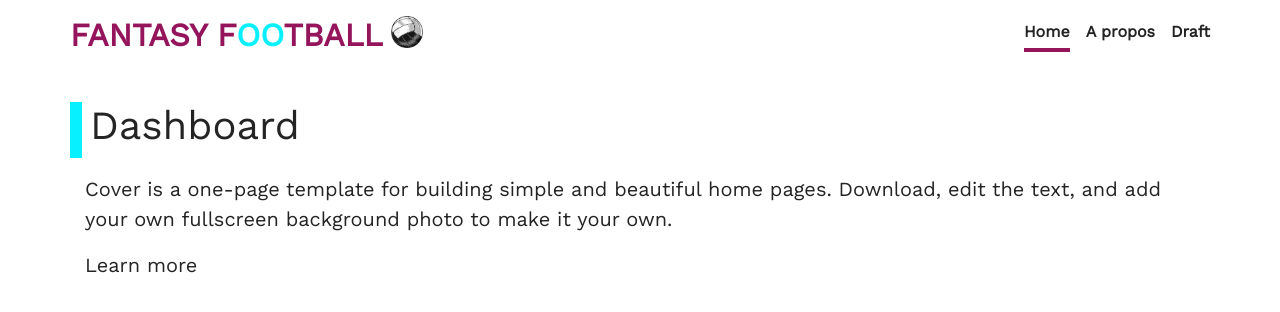
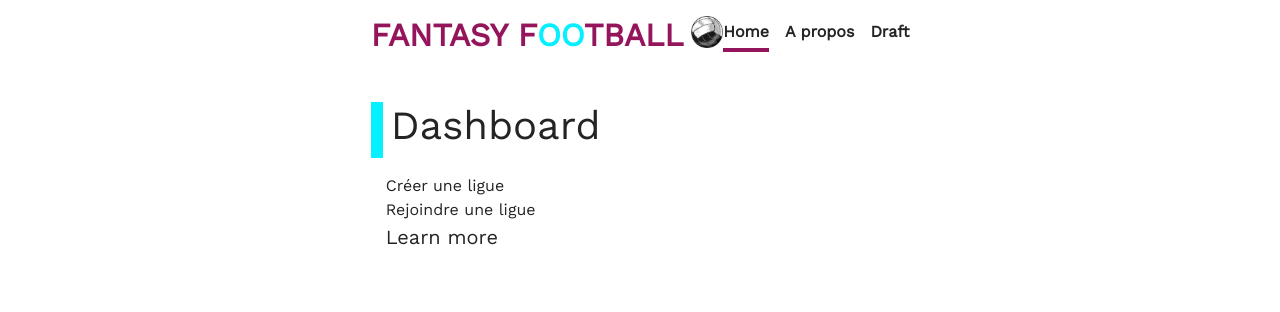
Before and after one commit to fred7896/fantasy-sport-app, a React (Create React App) app in the folder frontend/: page /dashboard in a window 1280 px wide. Shown: the top 312 px of the page. Built offline with nearby package versions, Linux system fonts and the light colour scheme.

Commit message:
Update Readme.file.

```diff
--- a/frontend/src/App.js
+++ b/frontend/src/App.js
@@ -1,6 +1,7 @@
 import React from "react";
 import { BrowserRouter as Router, Route } from "react-router-dom";
 import { connect } from "react-redux";
+
 import Home from "./pages/Home";
 import Dashboard from "./pages/Dashboard";
 import Draft from "./pages/Draft";
--- a/frontend/src/pages/Dashboard.jsx
+++ b/frontend/src/pages/Dashboard.jsx
@@ -11,11 +11,8 @@ class Dashboard extends React.Component {
             <div className="row header-about pl-2 pr-3 mb-3">
               <h1 className="cover-heading">Dashboard</h1>
             </div>
-            <p className="lead">
-              Cover is a one-page template for building simple and beautiful
-              home pages. Download, edit the text, and add your own fullscreen
-              background photo to make it your own.
-            </p>
+              <div>Créer une ligue</div>
+              <div>Rejoindre une ligue</div>
             <p className="lead">Learn more</p>
           </div>
         </div>
```
